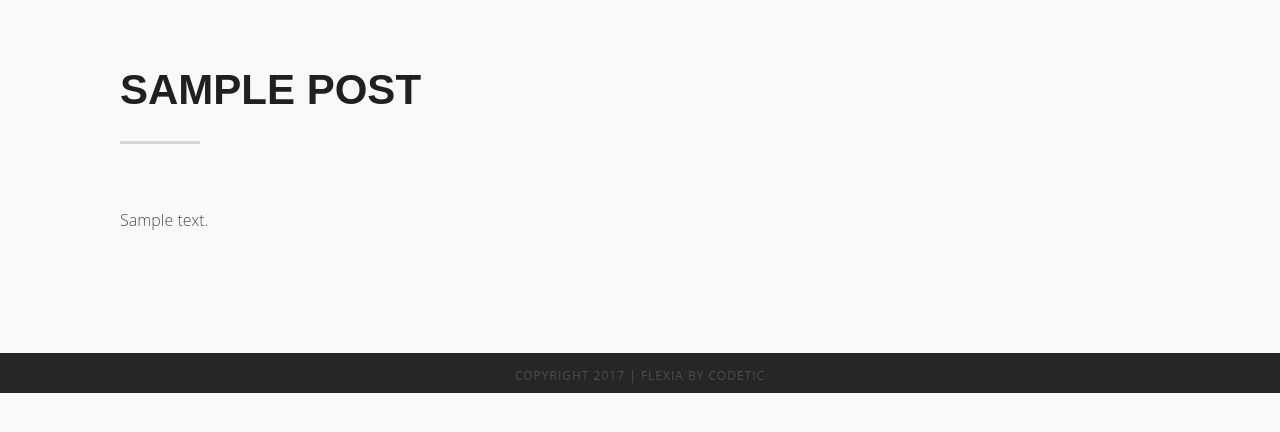
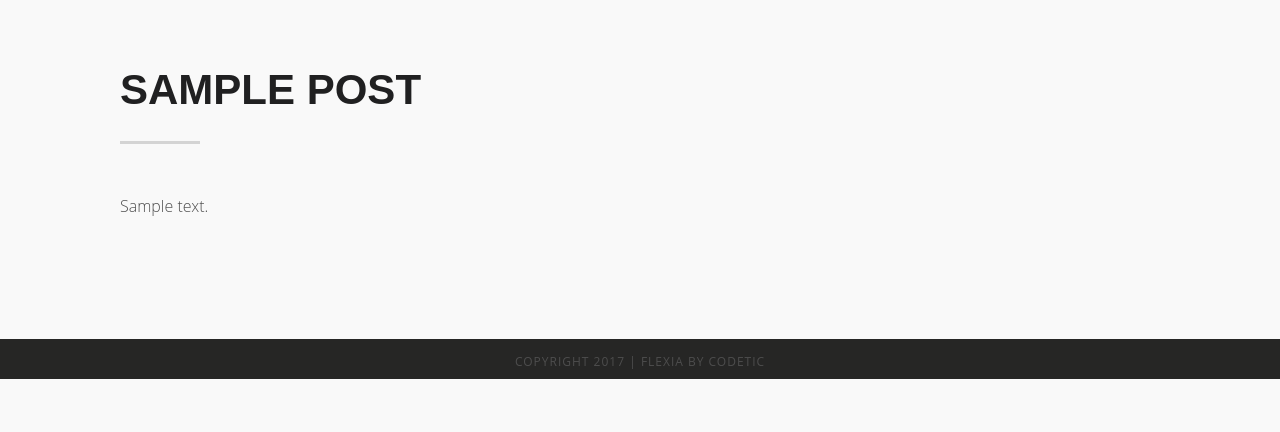
Before and after one commit to rupok/flexia, a WordPress theme: template page.php in a window 1280 px wide. Shown: the part 136-568 px from the top of the page. Run offline with PHP 8.4 and a stand-in for WordPress, Linux system fonts and the light colour scheme; the site name, menu and one post (Sample post) are stand-ins, and other content is empty; some libraries are stand-ins or nearby versions.

Commit message:
removed extra paddings

```diff
--- a/framework/assets/sass/site/primary/_posts-and-pages.scss
+++ b/framework/assets/sass/site/primary/_posts-and-pages.scss
@@ -108,7 +108,7 @@
 .page-content,
 .entry-content,
 .entry-summary {
-	margin: 1.5em 0 0;
+	margin: 0;
 }
 
 .page-links {
--- a/framework/assets/sass/style.css
+++ b/framework/assets/sass/style.css
@@ -3012,7 +3012,7 @@ a:hover, a:active {
 .page-content,
 .entry-content,
 .entry-summary {
-  margin: 1.5em 0 0;
+  margin: 0;
 }
 
 .page-links {
--- a/framework/assets/site/css/style.css
+++ b/framework/assets/site/css/style.css
@@ -3012,7 +3012,7 @@ a:hover, a:active {
 .page-content,
 .entry-content,
 .entry-summary {
-  margin: 1.5em 0 0;
+  margin: 0;
 }
 
 .page-links {
--- a/framework/assets/site/js/flexia-body.js
+++ b/framework/assets/site/js/flexia-body.js
@@ -113,7 +113,7 @@ jQuery( document ).ready( function($) {
 
 	// Transparent menu
 
-	$('body:not(.single-post) .site-header + *, .single-blog-header').css({ 'padding-top': transparentHeaderHeight });
+	// $('body:not(.single-post) .site-header + *, .single-blog-header').css({ 'padding-top': transparentHeaderHeight });
 
 
    // Header parallax
```
